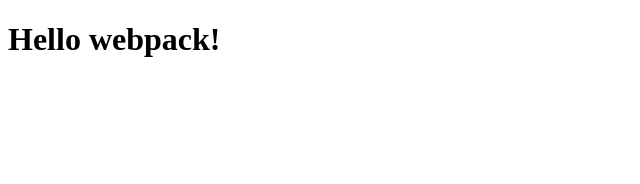
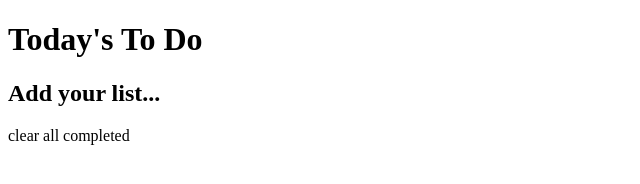
Before and after one commit to Lusindiso/To-Do-List-App, a plain HTML site: page src/index.html in a window 1280 px wide. Shown: the whole page, without its empty margins (0-640 px from the left). Drawn offline with Linux system fonts and the light colour scheme.

Commit message:
Add html markup

```diff
--- a/src/index.html
+++ b/src/index.html
@@ -3,9 +3,14 @@
 <head>
     <meta charset="UTF-8">
     <meta name="viewport" content="width=device-width, initial-scale=1.0">
-    <title>Wbpack Exercise</title>
+    <title>To Do List</title>
 </head>
 <body>
-    <h1>Hello webpack!</h1>
+    <div class="conatiner">
+        <h1 class="heading">Today's To Do</h1>
+        <h2>Add your list...</h2>
+        <ul class="todo-list"></ul>
+        <div class="clear">clear all completed</div>
+    </div>
 </body>
 </html>
```
